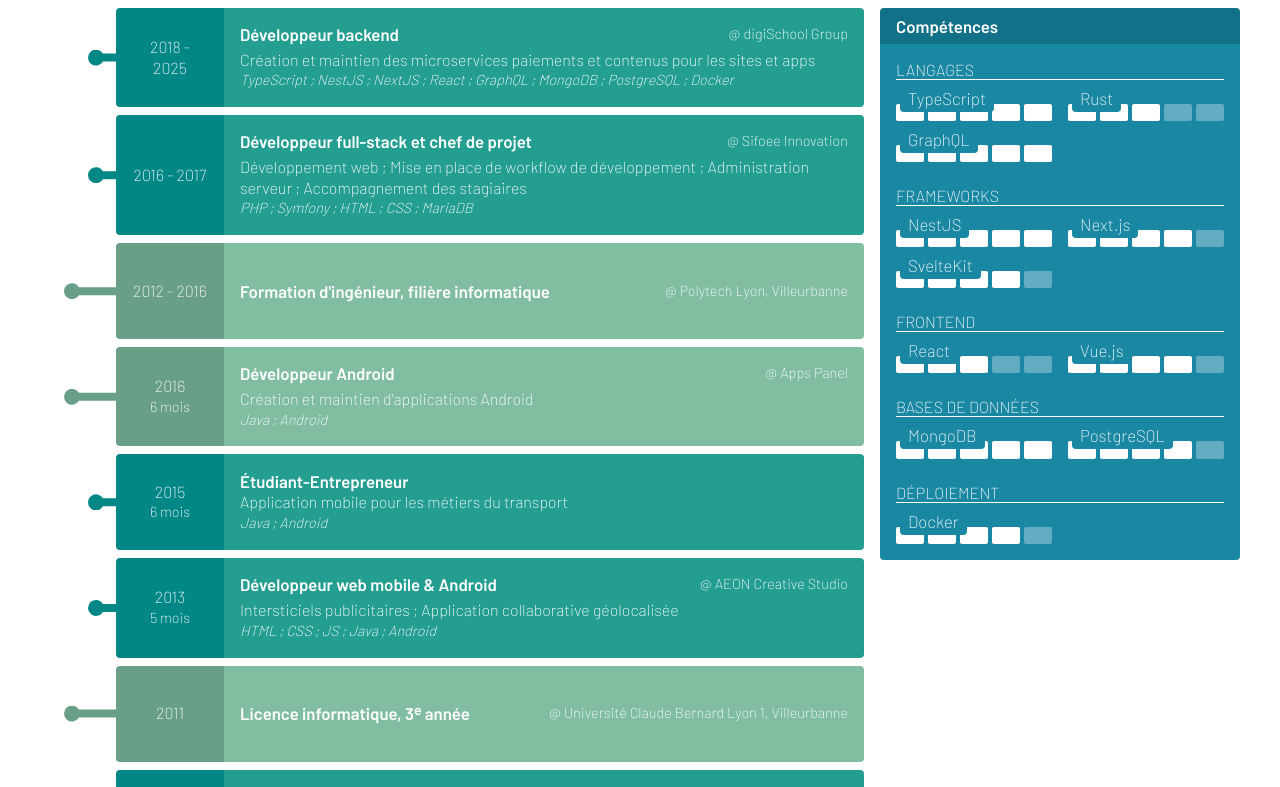
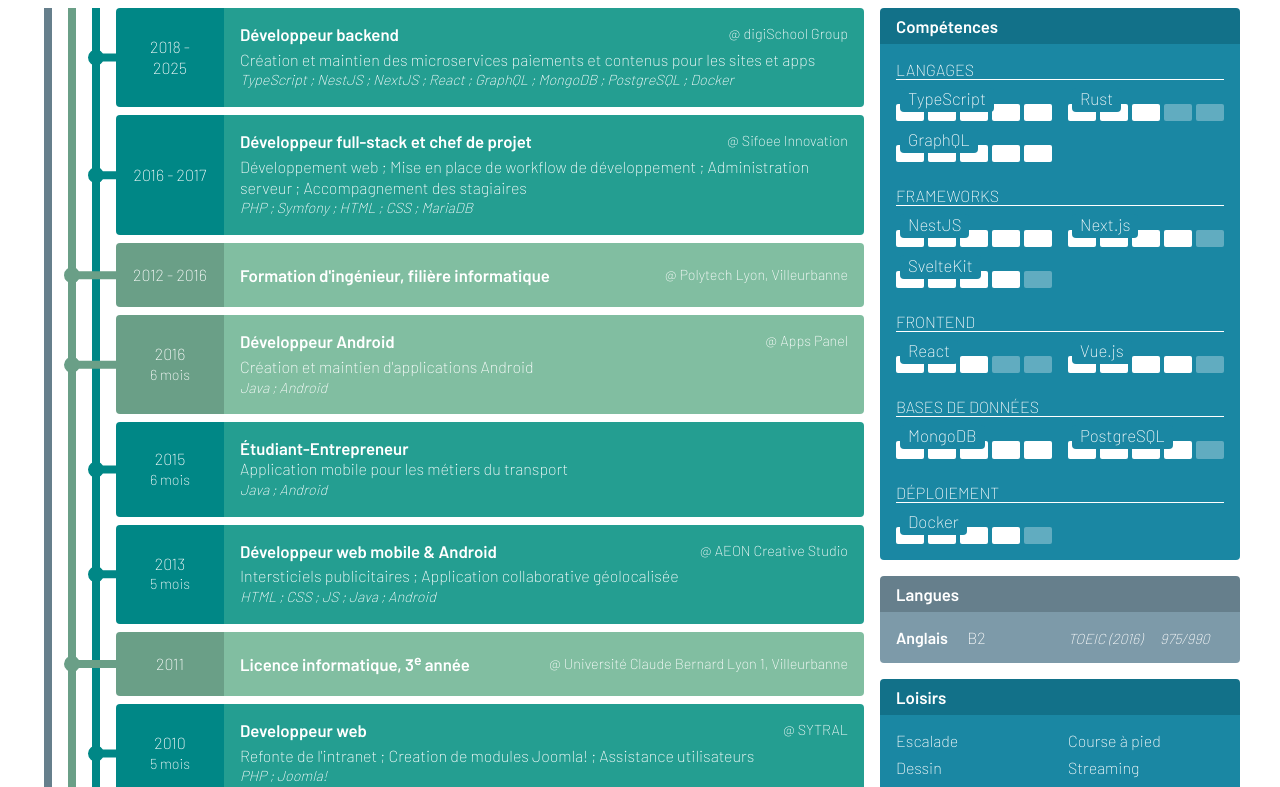
Before and after one commit to prShadoko/cv, a SvelteKit app: page / in a window 1280 px wide. Shown: the top 787 px of the page. Built offline with nearby package versions, Linux system fonts and the light colour scheme; a web font is replaced by a local one.

Commit message:
Add branches

```diff
--- a/src/Timeline.svelte
+++ b/src/Timeline.svelte
@@ -2,6 +2,12 @@
   const { experiences } = $props();
 </script>
 
+<div id="timeline">
+  <div id="branches">
+    <div class="branch" id="main"></div>
+    <div class="branch" id="formation"></div>
+    <div class="branch" id="job"></div>
+  </div>
   <div id="xp">
     {#each experiences as { branch, start, end = undefined, duration = undefined, title, location = undefined, missions = undefined, stack = undefined }, i}
     <div class={['peg', branch]}>
@@ -27,6 +33,8 @@
     </div>
     {/each}
   </div>
+</div>
+
 
 <style>
   /* prevent sup tags from increasing line height (https://css-tricks.com/snippets/css/prevent-superscripts-and-subscripts-from-affecting-line-height/) */
@@ -35,6 +43,39 @@
     position: relative;
     top: -0.4em;
     line-height: 0;
+  }
+
+  #timeline {
+    position: relative;
+  }
+
+  #branches {
+    position: absolute;
+    top: 0;
+    bottom: 0;
+    left: 4px;
+    display: flex;
+    flex-direction: row;
+    gap: var(--spacing);
+    width: fit-content;
+    height: 100%;
+
+    .branch {
+      width: 8px;
+      height: 100%;
+
+      &#main {
+        background-color: var(--color-main);
+      }
+
+      &#formation {
+        background-color: var(--color-formation);
+      }
+
+      &#job {
+        background-color: var(--color-job);
+      }
+    }
   }
 
   #xp {
@@ -59,7 +100,7 @@
 
   .timestamp,
   .content {
-    min-height: 4em;
+    min-height: 2rem;
     line-height: 130%;
   }
 
@@ -150,7 +191,7 @@
   }
 
   .title {
-    font-size: 1.05em;
+    font-size: 1.05rem;
     font-weight: 600;
     flex-shrink: 0;
   }
```
Lines whose indentation alone changed are shown as unchanged.
